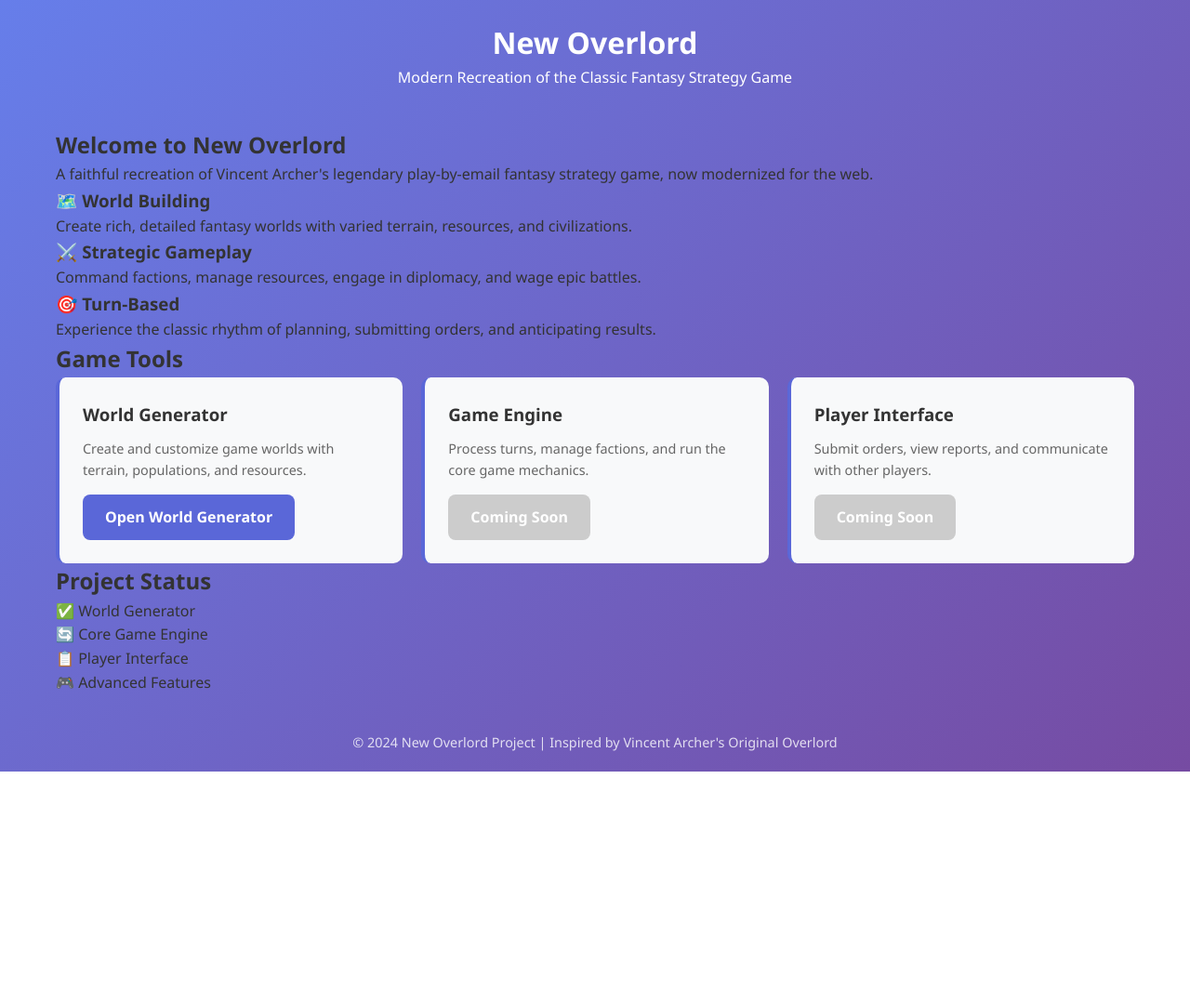
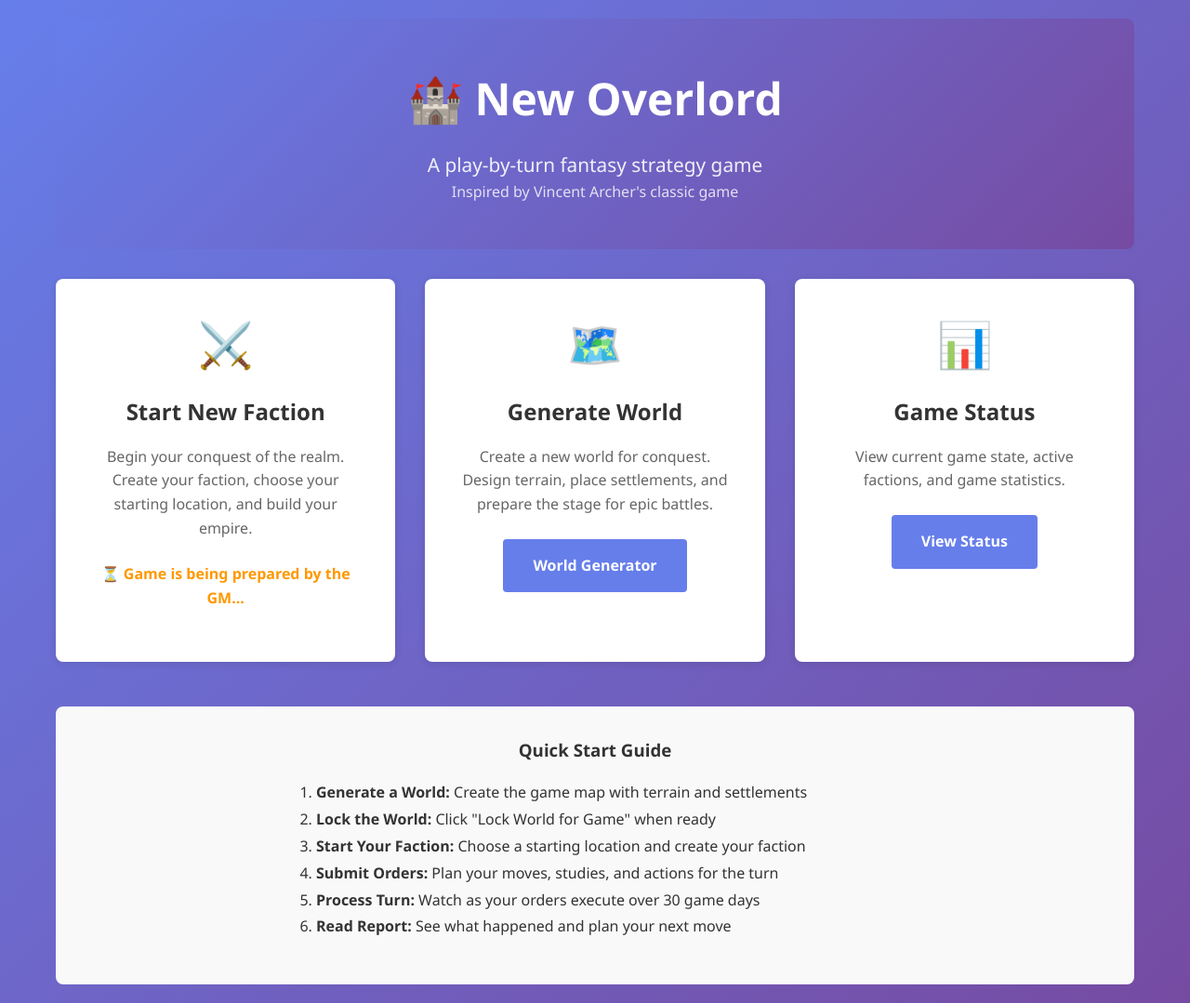
Before and after one commit to Manaleshi/New-Overlord, a Flask app: page / in a window 1280 px wide. Shown: the whole page at 93% size. Before the commit the page ends 830 px from the top, so only its background shows below. Run offline with Flask 3, Linux system fonts and the light colour scheme.

Commit message:
Update index.html
update home page with create faction button

```diff
--- a/New-Overlord/templates/index.html
+++ b/New-Overlord/templates/index.html
@@ -3,88 +3,130 @@
 <head>
     <meta charset="UTF-8">
     <meta name="viewport" content="width=device-width, initial-scale=1.0">
-    <title>New Overlord - Fantasy Strategy Game</title>
+    <title>New Overlord - Home</title>
     <link rel="stylesheet" href="{{ url_for('static', filename='css/style.css') }}">
+    <style>
+        .hero-section {
+            text-align: center;
+            padding: 3rem 1rem;
+            background: linear-gradient(135deg, #667eea 0%, #764ba2 100%);
+            color: white;
+            border-radius: 8px;
+            margin-bottom: 2rem;
+        }
+
+        .hero-section h1 {
+            font-size: 3rem;
+            margin-bottom: 1rem;
+        }
+
+        .hero-section p {
+            font-size: 1.3rem;
+            opacity: 0.9;
+        }
+
+        .action-cards {
+            display: grid;
+            grid-template-columns: repeat(auto-fit, minmax(300px, 1fr));
+            gap: 2rem;
+            margin-top: 2rem;
+        }
+
+        .card {
+            background: white;
+            padding: 2rem;
+            border-radius: 8px;
+            box-shadow: 0 2px 8px rgba(0,0,0,0.1);
+            text-align: center;
+            transition: transform 0.3s;
+        }
+
+        .card:hover {
+            transform: translateY(-5px);
+            box-shadow: 0 4px 12px rgba(0,0,0,0.15);
+        }
+
+        .card h2 {
+            color: #333;
+            margin-bottom: 1rem;
+        }
+
+        .card p {
+            color: #666;
+            margin-bottom: 1.5rem;
+        }
+
+        .card-icon {
+            font-size: 3rem;
+            margin-bottom: 1rem;
+        }
+
+        .btn {
+            display: inline-block;
+            padding: 1rem 2rem;
+            background: #4CAF50;
+            color: white;
+            text-decoration: none;
+            border-radius: 4px;
+            font-weight: bold;
+            transition: background 0.3s;
+        }
+
+        .btn:hover {
+            background: #45a049;
+        }
+
+        .btn-secondary {
+            background: #667eea;
+        }
+
+        .btn-secondary:hover {
+            background: #5568d3;
+        }
+    </style>
 </head>
 <body>
     <div class="container">
-        <header>
-            <h1>New Overlord</h1>
-            <p class="subtitle">Modern Recreation of the Classic Fantasy Strategy Game</p>
-        </header>
+        <div class="hero-section">
+            <h1>🏰 New Overlord</h1>
+            <p>A play-by-turn fantasy strategy game</p>
+            <p style="font-size: 1rem; opacity: 0.8;">Inspired by Vincent Archer's classic game</p>
+        </div>
 
-        <main>
-            <div class="welcome-section">
-                <h2>Welcome to New Overlord</h2>
-                <p>A faithful recreation of Vincent Archer's legendary play-by-email fantasy strategy game, now modernized for the web.</p>
-
-                <div class="game-features">
-                    <div class="feature">
-                        <h3>🗺️ World Building</h3>
-                        <p>Create rich, detailed fantasy worlds with varied terrain, resources, and civilizations.</p>
-                    </div>
-
-                    <div class="feature">
-                        <h3>⚔️ Strategic Gameplay</h3>
-                        <p>Command factions, manage resources, engage in diplomacy, and wage epic battles.</p>
-                    </div>
-
-                    <div class="feature">
-                        <h3>🎯 Turn-Based</h3>
-                        <p>Experience the classic rhythm of planning, submitting orders, and anticipating results.</p>
-                    </div>
-                </div>
+        <div class="action-cards">
+            <div class="card">
+                <div class="card-icon">⚔️</div>
+                <h2>Start New Faction</h2>
+                <p>Begin your conquest of the realm. Create your faction, choose your starting location, and build your empire.</p>
+                <a href="/faction-setup" class="btn">Create Faction</a>
             </div>
 
-            <div class="tools-section">
-                <h2>Game Tools</h2>
-                <div class="tool-grid">
-                    <div class="tool-card">
-                        <h3>World Generator</h3>
-                        <p>Create and customize game worlds with terrain, populations, and resources.</p>
-                        <a href="/world-generator" class="btn btn-primary">Open World Generator</a>
-                    </div>
-
-                    <div class="tool-card coming-soon">
-                        <h3>Game Engine</h3>
-                        <p>Process turns, manage factions, and run the core game mechanics.</p>
-                        <span class="btn btn-disabled">Coming Soon</span>
-                    </div>
-
-                    <div class="tool-card coming-soon">
-                        <h3>Player Interface</h3>
-                        <p>Submit orders, view reports, and communicate with other players.</p>
-                        <span class="btn btn-disabled">Coming Soon</span>
-                    </div>
-                </div>
+            <div class="card">
+                <div class="card-icon">🗺️</div>
+                <h2>Generate World</h2>
+                <p>Create a new world for conquest. Design terrain, place settlements, and prepare the stage for epic battles.</p>
+                <a href="/world-generator" class="btn btn-secondary">World Generator</a>
             </div>
 
-            <div class="project-info">
-                <h2>Project Status</h2>
-                <div class="status-grid">
-                    <div class="status-item completed">
-                        <span class="status-icon">✅</span>
-                        <span>World Generator</span>
-                    </div>
-                    <div class="status-item in-progress">
-                        <span class="status-icon">🔄</span>
-                        <span>Core Game Engine</span>
-                    </div>
-                    <div class="status-item planned">
-                        <span class="status-icon">📋</span>
-                        <span>Player Interface</span>
-                    </div>
-                    <div class="status-item planned">
-                        <span class="status-icon">🎮</span>
-                        <span>Advanced Features</span>
-                    </div>
-                </div>
+            <div class="card">
+                <div class="card-icon">📊</div>
+                <h2>Game Status</h2>
+                <p>View current game state, active factions, and game statistics.</p>
+                <a href="/game-status" class="btn btn-secondary">View Status</a>
             </div>
-        </main>
+        </div>
 
-        <footer>
-            <p>&copy; 2024 New Overlord Project | Inspired by Vincent Archer's Original Overlord</p>
-        </footer>
+        <div style="margin-top: 3rem; padding: 2rem; background: #f9f9f9; border-radius: 8px;">
+            <h3 style="text-align: center; color: #333;">Quick Start Guide</h3>
+            <ol style="max-width: 600px; margin: 1rem auto; line-height: 1.8;">
+                <li><strong>Generate a World:</strong> Create the game map with terrain and settlements</li>
+                <li><strong>Lock the World:</strong> Click "Lock World for Game" when ready</li>
+                <li><strong>Start Your Faction:</strong> Choose a starting location and create your faction</li>
+                <li><strong>Submit Orders:</strong> Plan your moves, studies, and actions for the turn</li>
+                <li><strong>Process Turn:</strong> Watch as your orders execute over 30 game days</li>
+                <li><strong>Read Report:</strong> See what happened and plan your next move</li>
+            </ol>
+        </div>
     </div>
 
     <script>
@@ -98,7 +140,7 @@
                 const createBtn = factionCard.querySelector('.btn');
 
                 if (!status.game_ready) {
-                    // Game not ready - disable button and show message
+                    // Game not ready - hide button and show message
                     createBtn.style.display = 'none';
                     const message = document.createElement('p');
                     message.style.cssText = 'color: #ff9800; font-weight: bold; margin-top: 1rem;';
@@ -114,5 +156,4 @@
         document.addEventListener('DOMContentLoaded', checkGameStatus);
     </script>
 </body>
-
 </html>
```
